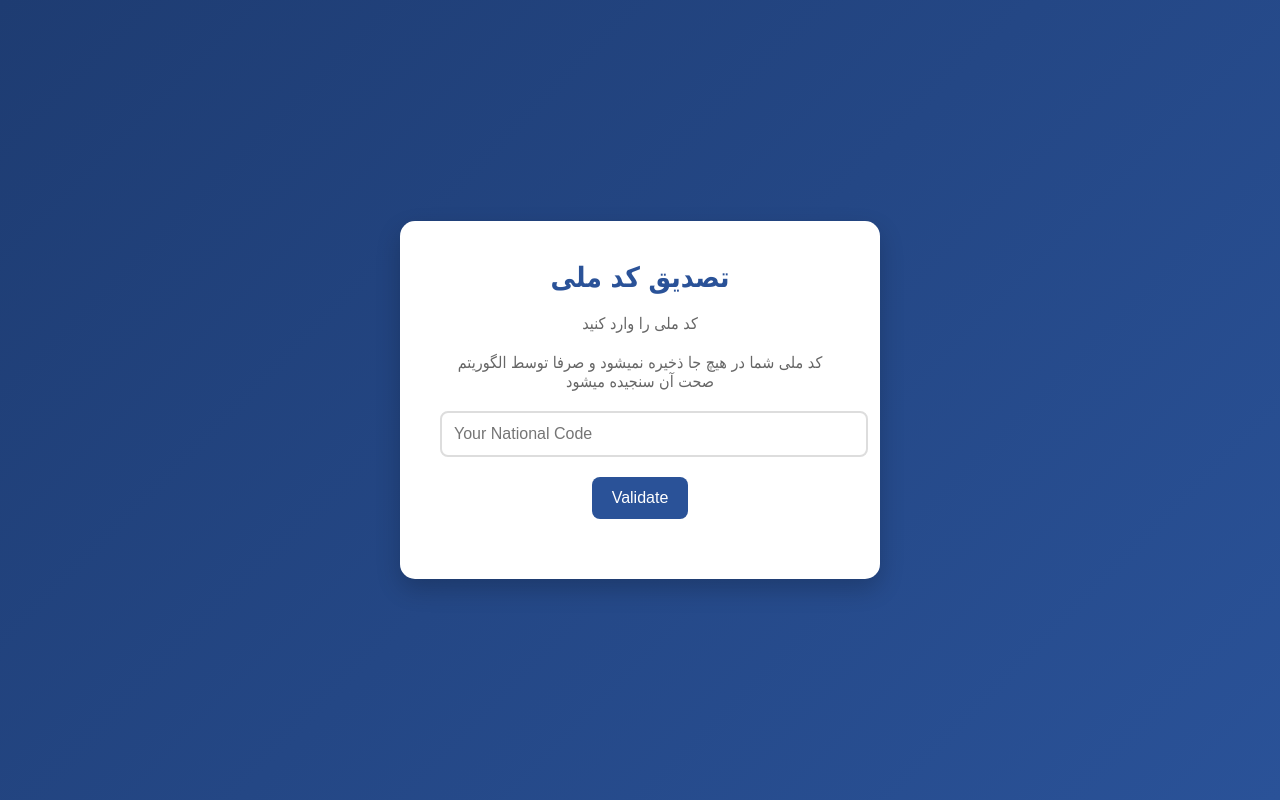
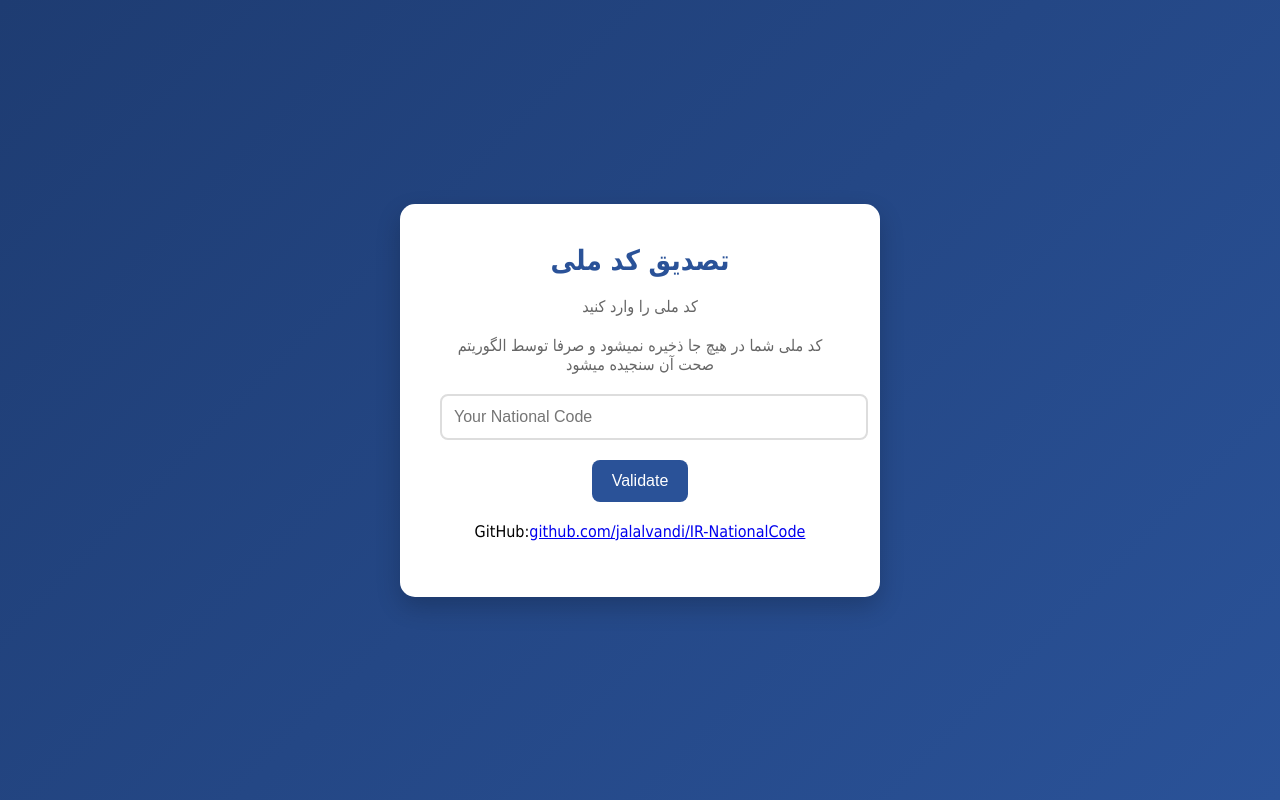
Before and after one commit to jalalvandi/IR-NationalCode, a plain HTML site: page index.html in a window 1280 px wide. Drawn offline with Linux system fonts and the light colour scheme.

Commit message:
Update index.html

```diff
--- a/index.html
+++ b/index.html
@@ -24,6 +24,7 @@
         </button>
 
         <p id="result" style="margin-top: 20px; font-size: 18px; font-weight: bold; color: #333; opacity: 0; transition: opacity 0.5s ease;"></p>
+        <p>GitHub:<a href="https://github.com/jalalvandi/IR-NationalCode/">github.com/jalalvandi/IR-NationalCode</a></p>
     </div>
 
     <!-- Link to external NationalCode.js file -->
```
